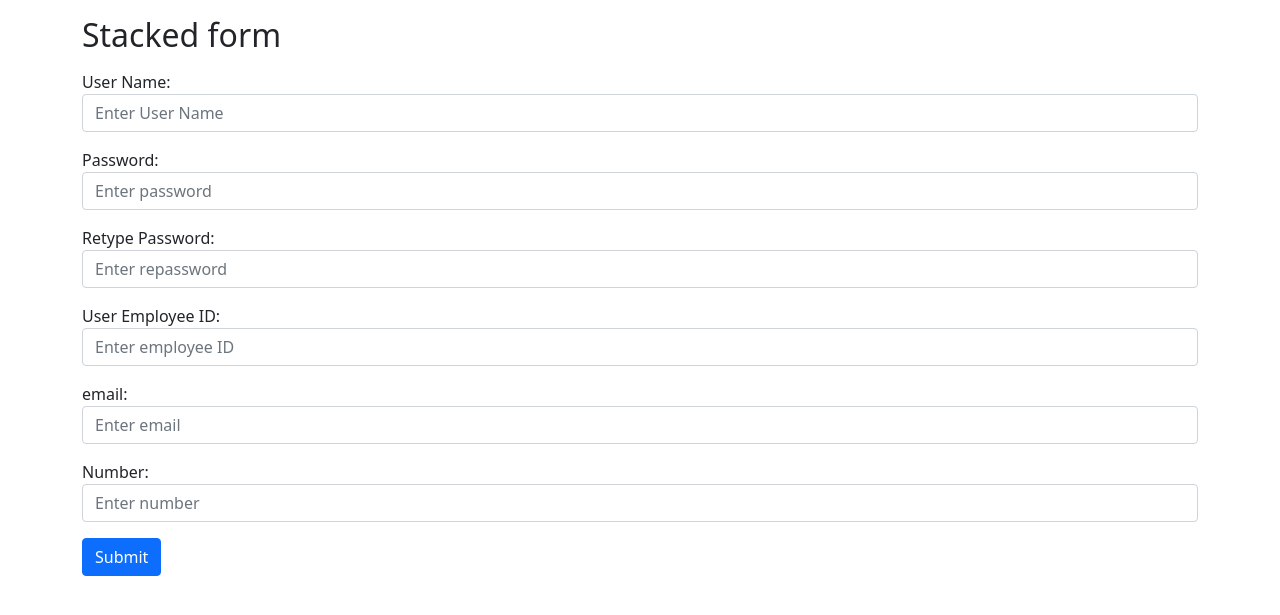
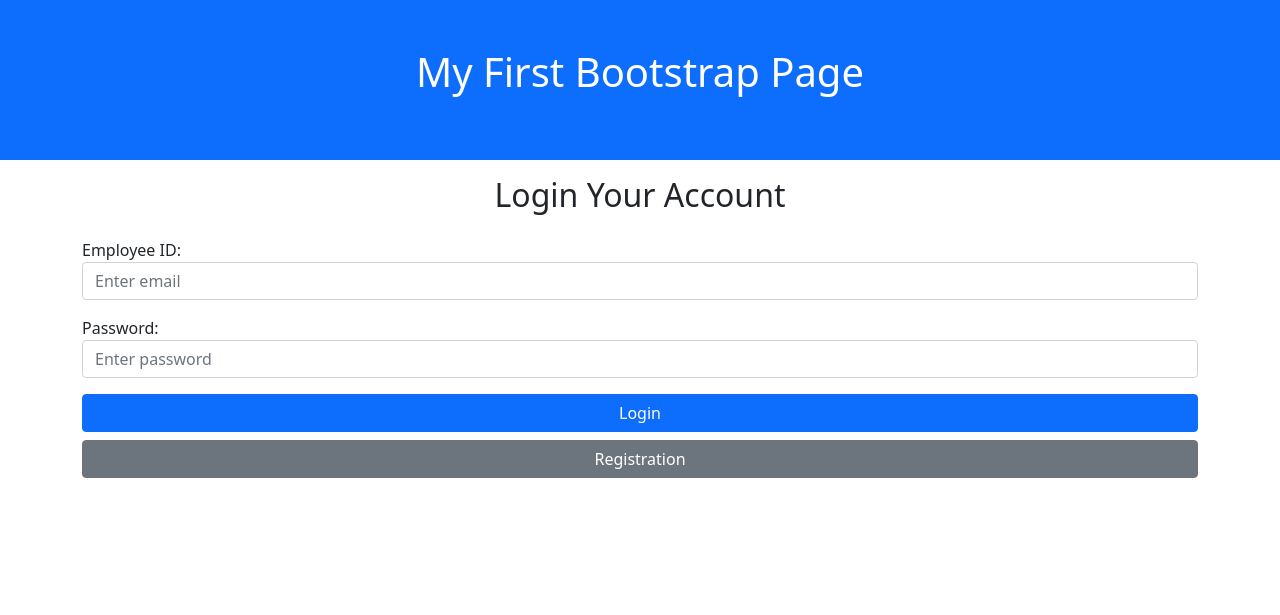
Before and after one commit to MotiurRahman/userprofile, a CodeIgniter app: page /userprofile/ in a window 1280 px wide. Shown: the top 615 px of the page. Run offline with CodeIgniter, Linux system fonts and the light colour scheme; some libraries are stand-ins or nearby versions.

Commit message:
update code

```diff
--- a/application/config/routes.php
+++ b/application/config/routes.php
@@ -49,6 +49,6 @@ defined('BASEPATH') or exit('No direct script access allowed');
 | Examples:    my-controller/index    -> my_controller/index
 |        my-controller/my-method    -> my_controller/my_method
  */
-$route['default_controller'] = 'Registration';
+$route['default_controller'] = 'Login';
 $route['404_override'] = '';
 $route['translate_uri_dashes'] = false;
--- a/application/controllers/Login.php
+++ b/application/controllers/Login.php
@@ -0,0 +1,58 @@
+<?php
+defined('BASEPATH') or exit('No direct script access allowed');
+
+class Login extends CI_Controller
+{
+
+    /**
+     * Index Page for this controller.
+     *
+     * Maps to the following URL
+     *         http://example.com/index.php/welcome
+     *    - or -
+     *         http://example.com/index.php/welcome/index
+     *    - or -
+     * Since this controller is set as the default controller in
+     * config/routes.php, it's displayed at http://example.com/
+     *
+     * So any other public methods not prefixed with an underscore will
+     * map to /index.php/welcome/<method_name>
+     * @see https://codeigniter.com/userguide3/general/urls.html
+     */
+    public function __construct()
+    {
+        parent::__construct();
+        $this->load->model('user_model');
+    }
+
+    public function index()
+    {
+        $this->load->view('login');
+
+    }
+
+    public function userLogin()
+    {
+        $data = array();
+
+        $data["employeeID"] = $this->input->post('employeeID');
+        $data["password"] = $this->input->post('password');
+
+        $result = $this->user_model->login_user($data);
+
+        // print_r($data);
+        // print_r($result[0]->userName);
+        // die();
+
+        if (!empty($result)) {
+            $this->session->set_userdata('login', "Login User: " . $result[0]->userName);
+            $this->session->set_userdata('id', $result[0]->id);
+            redirect("employeeList", $result);
+
+        } else {
+            $this->session->set_userdata('login', 'User Name or Password did not match. Please try again');
+            redirect(base_url());
+        }
+
+    }
+}
--- a/application/models/User_model.php
+++ b/application/models/User_model.php
@@ -17,4 +17,34 @@ class User_model extends CI_Model
 
     }
 
+    public function getEmployeeData($id)
+    {
+
+        $query = $this->db->get_where('userinfo', array('id' => $id));
+        return $query->result();
+
+    }
+
+    public function updatinfo($id, $data)
+    {
+        $this->db->where('id', $id);
+        return $this->db->update('userinfo', $data);
+
+    }
+
+    public function deleteinfo($id)
+    {
+        $this->db->where('id', $id);
+        return $this->db->delete("userinfo");
+
+    }
+
+    public function login_user($data)
+    {
+
+        $query = $this->db->get_where('userinfo', $data);
+        return $query->result();
+
+    }
+
 }
--- a/application/views/login.php
+++ b/application/views/login.php
@@ -0,0 +1,24 @@
+<?php include "template/header.php"?>
+
+<div class="container mt-3">
+    <h2 class="text-center">Login Your Account</h2>
+    <div class="row">
+        <form action="<?php echo base_url(); ?>login/userLogin" method="post">
+            <div class="mb-3 mt-3">
+                <label for="employeeID">Employee ID:</label>
+                <input type="employeeID" class="form-control" id="employeeID" placeholder="Enter email"
+                    name="employeeID">
+            </div>
+            <div class="mb-3">
+                <label for="pwd">Password:</label>
+                <input type="password" class="form-control" id="password" placeholder="Enter password" name="password">
+            </div>
+            <div class="d-grid gap-2">
+                <button type="submit" class="btn btn-primary">Login</button>
+                <a class="btn btn-secondary" href="<?php echo base_url() ?>registration"> Registration</a>
+            </div>
+        </form>
+    </div>
+</div>
+
+<?php include "template/footer.php"?>
--- a/application/views/registration.php
+++ b/application/views/registration.php
@@ -1,52 +1,42 @@
-<?php
-defined('BASEPATH') or exit('No direct script access allowed');
-?>
-<!DOCTYPE html>
-<html lang="en">
-
-<head>
-    <title>Bootstrap Example</title>
-    <meta charset="utf-8">
-    <meta name="viewport" content="width=device-width, initial-scale=1">
-    <link href="https://cdn.jsdelivr.net/npm/bootstrap@5.1.3/dist/css/bootstrap.min.css" rel="stylesheet">
-    <script src="https://cdn.jsdelivr.net/npm/bootstrap@5.1.3/dist/js/bootstrap.bundle.min.js"></script>
-</head>
-
-<body>
+<?php include "template/header.php"?>
 
 <div class="container mt-3">
-        <h2>Stacked form</h2>
+    <h2>Complete your Registration</h2>
     <form action="<?php echo base_url(); ?>registration/insertinfo" method="POST">
         <div class="mb-3 mt-3">
             <label for="userName">User Name:</label>
-                <input type="text" class="form-control" id="userName" placeholder="Enter User Name" name="userName">
+            <input type="text" class="form-control" id="userName" placeholder="Enter User Name" name="userName"
+                required>
         </div>
         <div class="mb-3">
             <label for="password">Password:</label>
-                <input type="password" class="form-control" id="password" placeholder="Enter password" name="password">
+            <input type="password" class="form-control" id="password" placeholder="Enter password" name="password"
+                required>
         </div>
         <div class="mb-3">
             <label for="repassword">Retype Password:</label>
-                <input type="password" class="form-control" id="password" placeholder="Enter repassword"
-                    name="repassword">
+            <input type="password" class="form-control" id="password" placeholder="Enter repassword" name="repassword"
+                required>
         </div>
         <div class="mb-3 mt-3">
             <label for="employeeID">User Employee ID:</label>
-                <input type="text" class="form-control" id="employeeID" placeholder="Enter employee ID"
-                    name="employeeID">
+            <input type="text" class="form-control" id="employeeID" placeholder="Enter employee ID" name="employeeID"
+                required>
         </div>
         <div class="mb-3">
             <label for="email">email:</label>
-                <input type="email" class="form-control" id="email" placeholder="Enter email" name="email">
+            <input type="email" class="form-control" id="email" placeholder="Enter email" name="email" required>
         </div>
         <div class="mb-3">
             <label for="number">Number:</label>
-                <input type="number" class="form-control" id="number" placeholder="Enter number" name="number">
+            <input type="number" class="form-control" id="number" placeholder="Enter number" name="number" required>
         </div>
+
+        <div class="d-grid gap-2">
             <button type="submit" class="btn btn-block btn-primary">Submit</button>
+            <a class="btn btn-secondary" href="<?php echo base_url() ?>"> Login</a>
+        </div>
     </form>
 </div>
 
-</body>
-
-</html>
+<?php include "template/footer.php"?>
--- /dev/null
+++ b/application/views/template/footer.php
@@ -0,0 +1,27 @@
+<script>
+$(document).ready(function() {
+
+    $(".fa-trash").on("click", function(e) {
+
+        if (confirm('Are you sure to delete this record ?')) {
+            //$("#primaryPendingForm").submit();
+            var id = $(this).data("userid");
+            console.log($(this).data("userid"));
+            $.ajax({
+                url: "<?php echo base_url(); ?>employeeList/deleteinfo",
+                method: "POST",
+                data: {
+                    id: id
+                },
+                success: function(data) {
+                    location.reload();
+                }
+            });
+        }
+    });
+
+});
+</script>
+</body>
+
+</html>
--- /dev/null
+++ b/application/views/template/header.php
@@ -0,0 +1,28 @@
+<?php
+defined('BASEPATH') or exit('No direct script access allowed');
+?>
+<!DOCTYPE html>
+<html lang="en">
+
+<head>
+    <title>Bootstrap 5 Example</title>
+    <meta charset="utf-8">
+    <meta name="viewport" content="width=device-width, initial-scale=1">
+    <link href="https://cdn.jsdelivr.net/npm/bootstrap@5.1.3/dist/css/bootstrap.min.css" rel="stylesheet">
+    <script src="https://cdn.jsdelivr.net/npm/bootstrap@5.1.3/dist/js/bootstrap.bundle.min.js"></script>
+    <link href="<?php echo base_url(); ?>assets/admin/font-awesome/css/font-awesome.css" rel="stylesheet">
+    <link rel="stylesheet" href="https://cdnjs.cloudflare.com/ajax/libs/font-awesome/5.15.3/css/all.min.css"
+        integrity="sha512-iBBXm8fW90+nuLcSKlbmrPcLa0OT92xO1BIsZ+ywDWZCvqsWgccV3gFoRBv0z+8dLJgyAHIhR35VZc2oM/gI1w=="
+        crossorigin="anonymous" />
+
+    <script src="https://ajax.googleapis.com/ajax/libs/jquery/3.5.1/jquery.min.js"></script>
+    <script src="https://code.jquery.com/jquery-3.6.0.min.js"
+        integrity="sha256-/xUj+3OJU5yExlq6GSYGSHk7tPXikynS7ogEvDej/m4=" crossorigin="anonymous"></script>
+</head>
+
+<body>
+
+    <div class="container-fluid p-5 bg-primary text-white text-center">
+        <h1>My First Bootstrap Page</h1>
+        <p><?php echo $this->session->userdata('login'); ?></p>
+    </div>
```
Also changed, not shown: application/controllers/EmployeeList.php (+40 -6 lines), application/views/employeeList.php (+7 -29 lines), application/views/update_employeeList.php (+34 -0 lines). Lines whose indentation alone changed are shown as unchanged.
